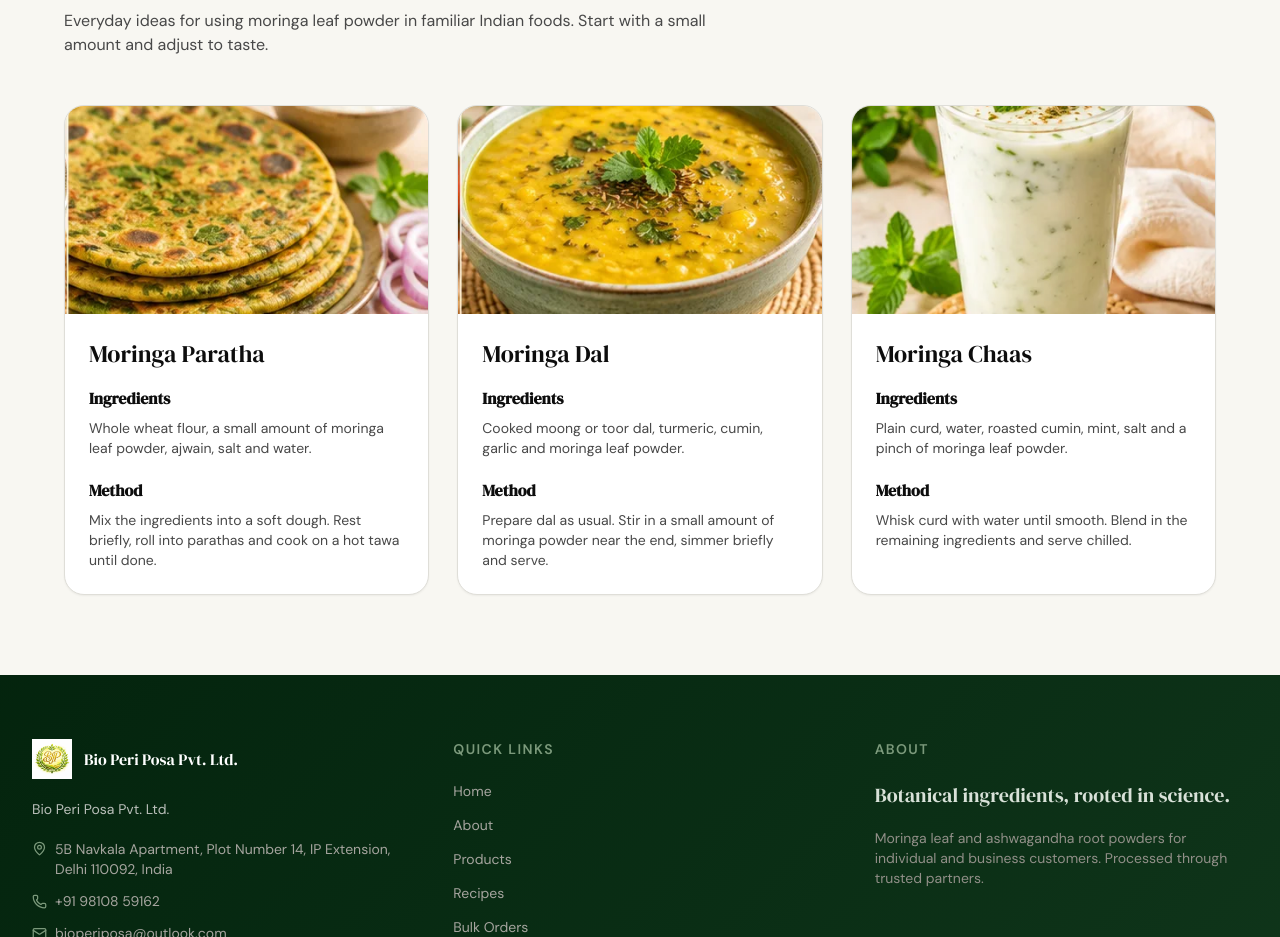
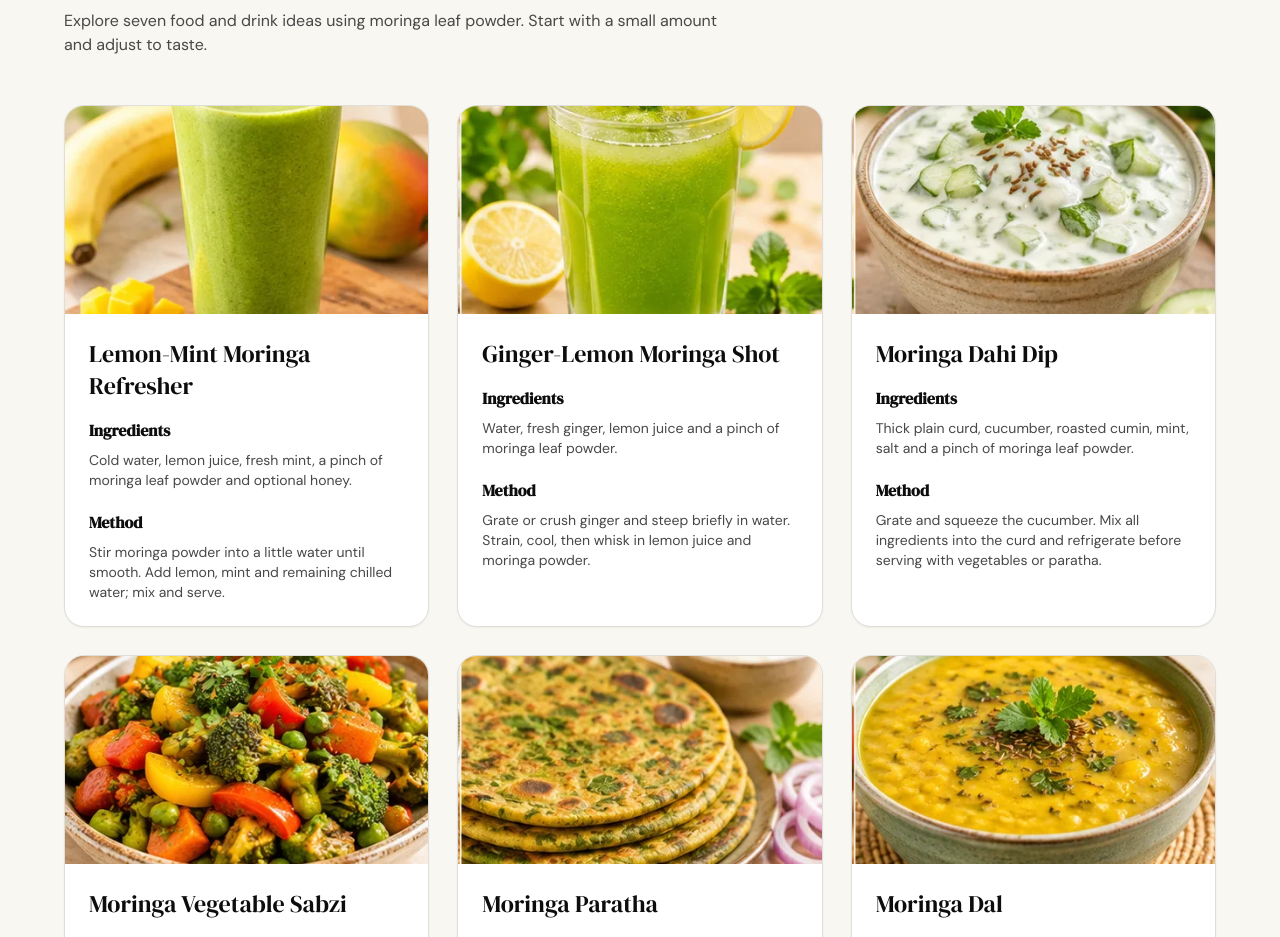
Before and after one commit to chitiagarwal/bio-peri-posa-website, a React (Vite) app in the folder src/frontend/: page /recipes in a window 1280 px wide. Shown: the part 195-1132 px from the top of the page. Built offline with nearby package versions, Linux system fonts and the light colour scheme; no server answers; what @icp-sdk/core would draw is missing.

Commit message:
Expand recipes to seven dishes with distinct original food photos

```diff
--- a/src/frontend/src/pages/Recipes.tsx
+++ b/src/frontend/src/pages/Recipes.tsx
@@ -1,6 +1,11 @@
 import { useEffect } from "react";
 import { approvedImages } from "../data/approvedImages";
 const recipes = [
+  {title:"Lemon-Mint Moringa Refresher", image:approvedImages.refresher, ingredients:"Cold water, lemon juice, fresh mint, a pinch of moringa leaf powder and optional honey.", method:"Stir moringa powder into a little water until smooth. Add lemon, mint and remaining chilled water; mix and serve."},
+  {title:"Ginger-Lemon Moringa Shot", image:approvedImages.shot, ingredients:"Water, fresh ginger, lemon juice and a pinch of moringa leaf powder.", method:"Grate or crush ginger and steep briefly in water. Strain, cool, then whisk in lemon juice and moringa powder."},
+  {title:"Moringa Dahi Dip", image:approvedImages.dip, ingredients:"Thick plain curd, cucumber, roasted cumin, mint, salt and a pinch of moringa leaf powder.", method:"Grate and squeeze the cucumber. Mix all ingredients into the curd and refrigerate before serving with vegetables or paratha."},
+  {title:"Moringa Vegetable Sabzi", image:approvedImages.sabzi, ingredients:"Seasonal vegetables, onion, cumin, turmeric, salt, oil and a small amount of moringa leaf powder.", method:"Cook the vegetables with the spices until tender. Mix moringa powder with a spoonful of water, stir in near the end and cook briefly."},
+
   {title:"Moringa Paratha", image:approvedImages.paratha, ingredients:"Whole wheat flour, a small amount of moringa leaf powder, ajwain, salt and water.", method:"Mix the ingredients into a soft dough. Rest briefly, roll into parathas and cook on a hot tawa until done."},
   {title:"Moringa Dal", image:approvedImages.dal, ingredients:"Cooked moong or toor dal, turmeric, cumin, garlic and moringa leaf powder.", method:"Prepare dal as usual. Stir in a small amount of moringa powder near the end, simmer briefly and serve."},
   {title:"Moringa Chaas", image:approvedImages.chaas, ingredients:"Plain curd, water, roasted cumin, mint, salt and a pinch of moringa leaf powder.", method:"Whisk curd with water until smooth. Blend in the remaining ingredients and serve chilled."}
@@ -11,7 +16,7 @@ export default function Recipes(){
     <div className="max-w-6xl mx-auto">
       <p className="text-brand-green uppercase tracking-widest font-semibold text-sm mb-3">From our kitchen</p>
       <h1 className="font-serif text-4xl md:text-6xl mb-4">Simple botanical recipes</h1>
-      <p className="text-muted-foreground max-w-2xl mb-12">Everyday ideas for using moringa leaf powder in familiar Indian foods. Start with a small amount and adjust to taste.</p>
+      <p className="text-muted-foreground max-w-2xl mb-12">Explore seven food and drink ideas using moringa leaf powder. Start with a small amount and adjust to taste.</p>
       <div className="grid md:grid-cols-3 gap-7">{recipes.map(r=><article key={r.title} className="bg-white rounded-2xl overflow-hidden border border-border shadow-sm">
         <img src={r.image} alt={r.title+" prepared dish"} className="w-full h-52 object-cover"/>
         <div className="p-6"><h2 className="font-serif text-2xl mb-4">{r.title}</h2><h3 className="font-semibold mb-2">Ingredients</h3><p className="text-sm text-muted-foreground mb-5">{r.ingredients}</p><h3 className="font-semibold mb-2">Method</h3><p className="text-sm text-muted-foreground">{r.method}</p></div>
```
